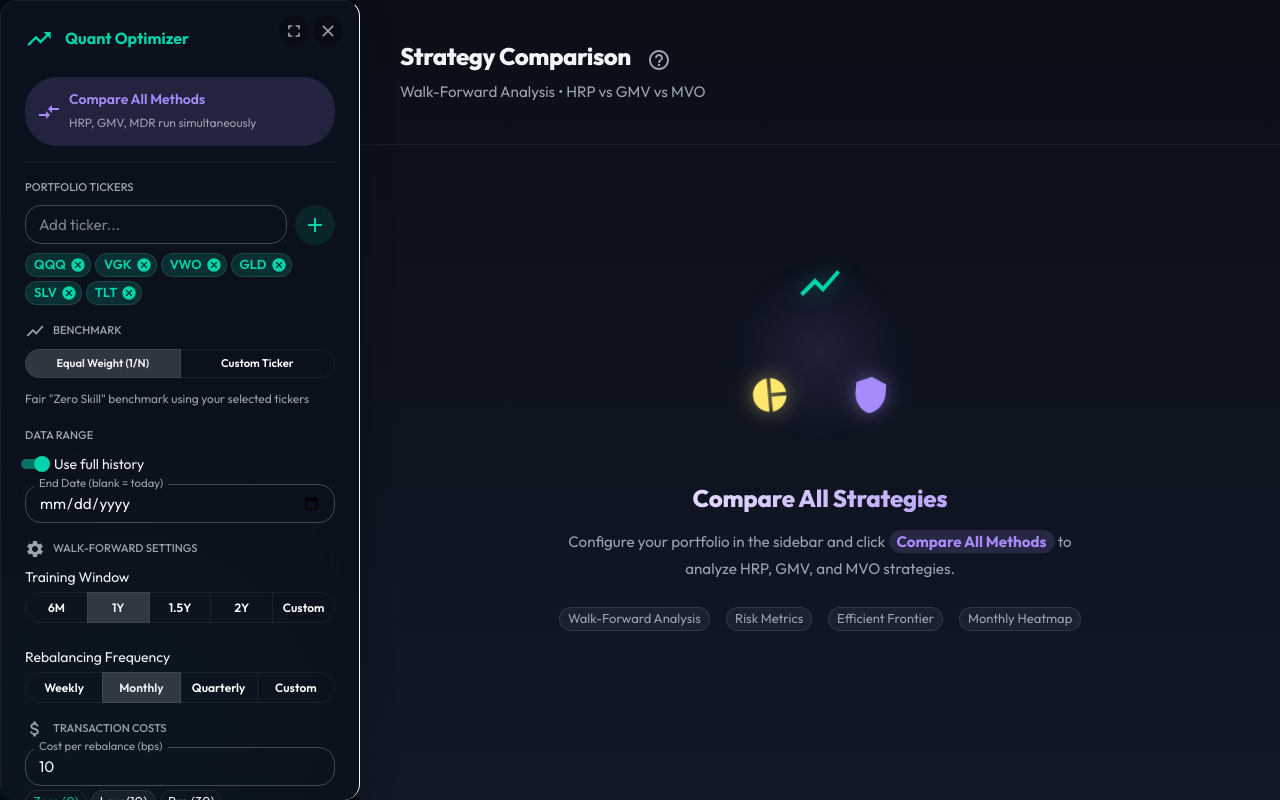
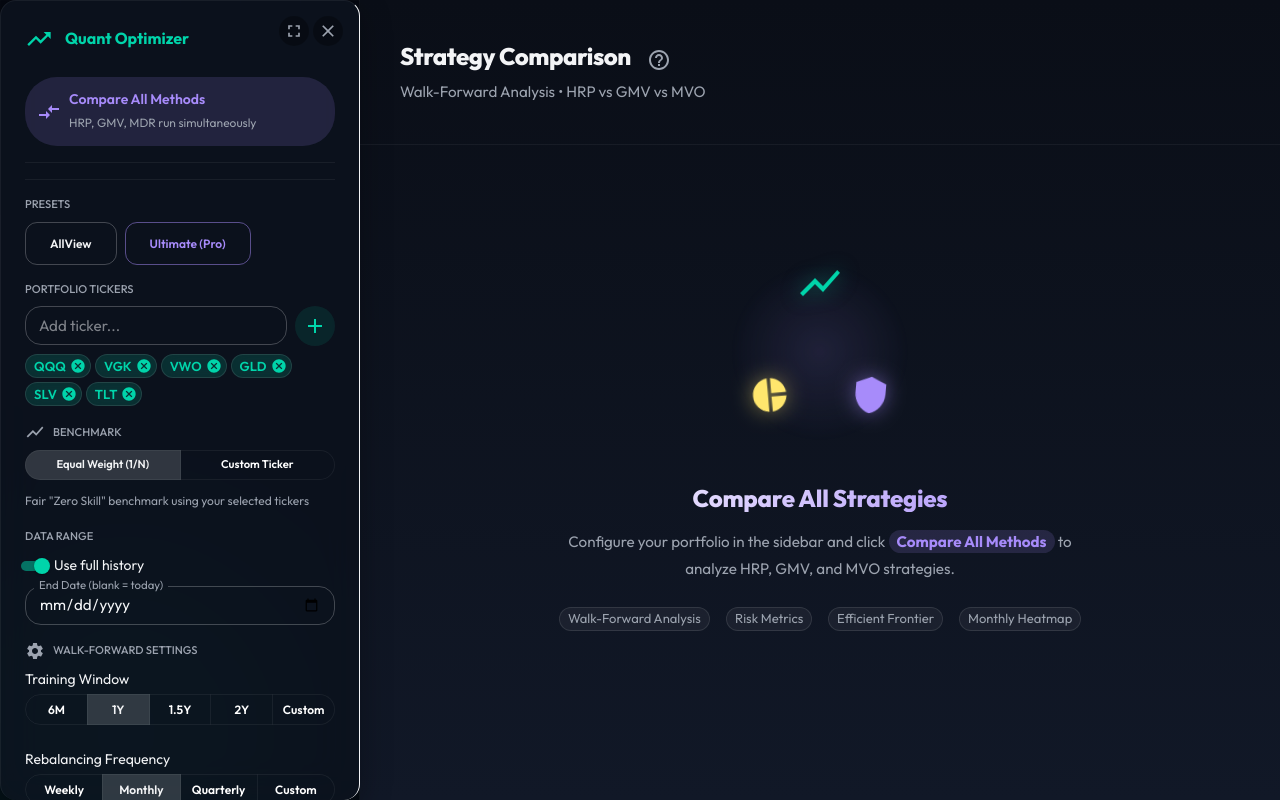
Before and after one commit to Vlinter/BestAllocation, a React app in the folder frontend/: page / in a window 1280 px wide. Built offline with nearby package versions, Linux system fonts and the light colour scheme; the HTML template or start-up script is replaced by a standard one.

Commit message:
feat: add ticker presets UI & fix benchmark fetching

```diff
--- a/frontend/src/components/Sidebar.tsx
+++ b/frontend/src/components/Sidebar.tsx
@@ -153,6 +153,47 @@ const Sidebar: React.FC<SidebarProps> = ({ onOptimize, isLoading, error, isFulls
             </Box>
 
             <Divider />
+
+            <Divider />
+
+            {/* Presets Section */}
+            <Box>
+                <Typography variant="subtitle2" sx={{ mb: 1, color: 'text.secondary', fontSize: '0.7rem' }}>
+                    PRESETS
+                </Typography>
+                <Box sx={{ display: 'flex', gap: 1, flexWrap: 'wrap' }}>
+                    <Button
+                        variant="outlined"
+                        size="small"
+                        onClick={() => setTickers(['QQQ', 'VGK', 'VWO', 'GLD', 'SLV', 'TLT'])}
+                        sx={{
+                            fontSize: '0.75rem',
+                            textTransform: 'none',
+                            borderColor: 'rgba(255, 255, 255, 0.23)',
+                            color: 'text.primary',
+                            '&:hover': { borderColor: 'primary.main', color: 'primary.main' }
+                        }}
+                    >
+                        AllView
+                    </Button>
+                    <Tooltip title="Diversified Risk Parity (Stocks, Bonds, Gold, Real Estate, Energy)">
+                        <Button
+                            variant="outlined"
+                            size="small"
+                            onClick={() => setTickers(['SPY', 'QQQ', 'TLT', 'GLD', 'IYR', 'XLE', 'EFA'])}
+                            sx={{
+                                fontSize: '0.75rem',
+                                textTransform: 'none',
+                                borderColor: 'rgba(167, 139, 250, 0.5)',
+                                color: '#A78BFA',
+                                '&:hover': { borderColor: '#A78BFA', bgcolor: 'rgba(167, 139, 250, 0.1)' }
+                            }}
+                        >
+                            Ultimate (Pro)
+                        </Button>
+                    </Tooltip>
+                </Box>
+            </Box>
 
             {/* Tickers Section */}
             <Box>
```
Also changed, not shown: 1 other file (tests, documents, lock files or other folders).
